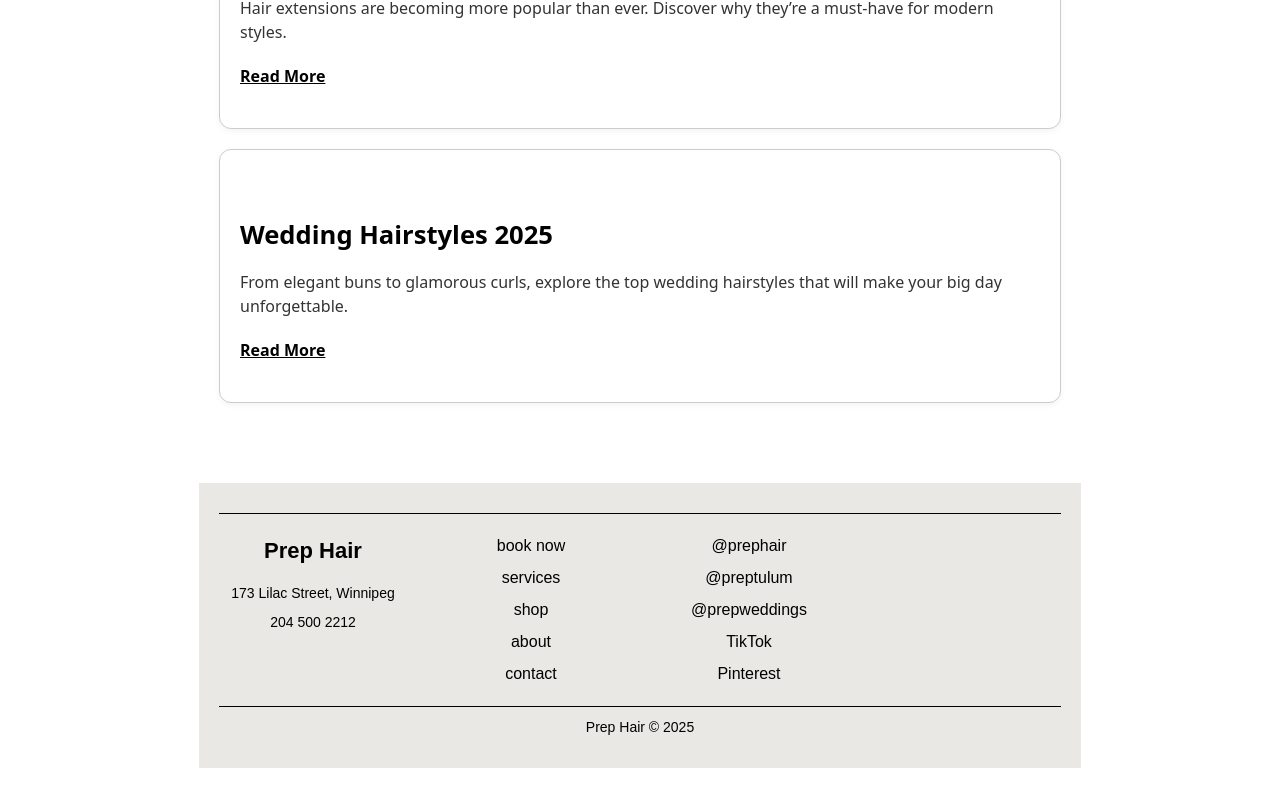
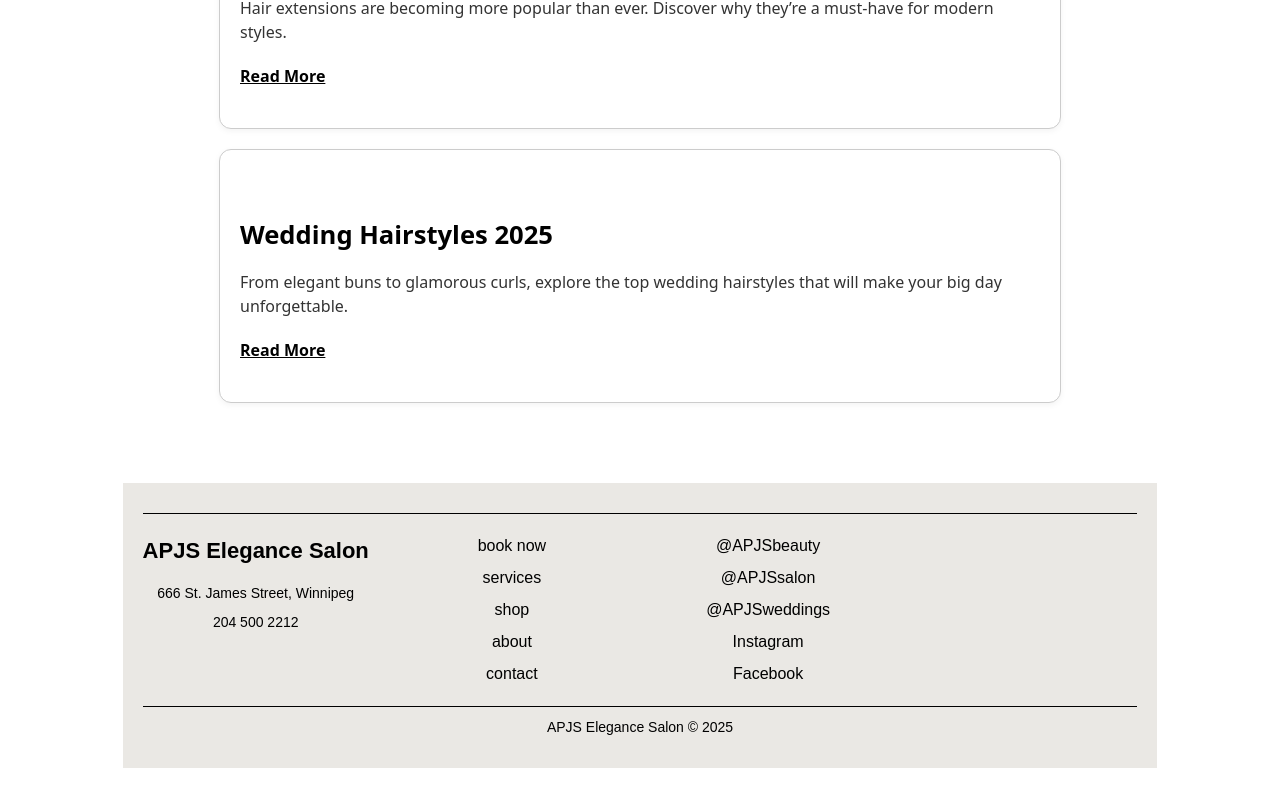
Before and after one commit to abhishekgill556/Project-full-stack, a React (Vite) app in the folder vite-project/: page / in a window 1280 px wide. Shown: the part 1060-1860 px from the top of the page. Built offline with nearby package versions, Linux system fonts and the light colour scheme.

Commit message:
Updated footer.tsx file

```diff
--- a/vite-project/src/Components/Footer/footer.tsx
+++ b/vite-project/src/Components/Footer/footer.tsx
@@ -6,8 +6,8 @@ export default function Footer() {
       <div className="footer-row">
         {/* Left: Business Info */}
         <div className="footer-col">
-          <div className="footer-brand">Prep Hair</div>
-          <div className="footer-text">173 Lilac Street, Winnipeg</div>
+          <div className="footer-brand">APJS Elegance Salon</div>
+          <div className="footer-text">666 St. James Street, Winnipeg</div>
           <div className="footer-text">204 500 2212</div>
         </div>
 
@@ -22,17 +22,17 @@ export default function Footer() {
 
         {/* Socials */}
         <div className="footer-col">
-          <div>@prephair</div>
-          <div>@preptulum</div>
-          <div>@prepweddings</div>
-          <a href="#">TikTok</a>
-          <a href="#">Pinterest</a>
+          <div>@APJSbeauty</div>
+          <div>@APJSsalon</div>
+          <div>@APJSweddings</div>
+          <a href="#">Instagram</a>
+          <a href="#">Facebook</a>
         </div>
 
         </div>
 
       {/* Bottom Row */}
-      <div className="footer-bottom">Prep Hair © 2025</div>
+      <div className="footer-bottom">APJS Elegance Salon © 2025</div>
     </footer>
   );
 }
```
